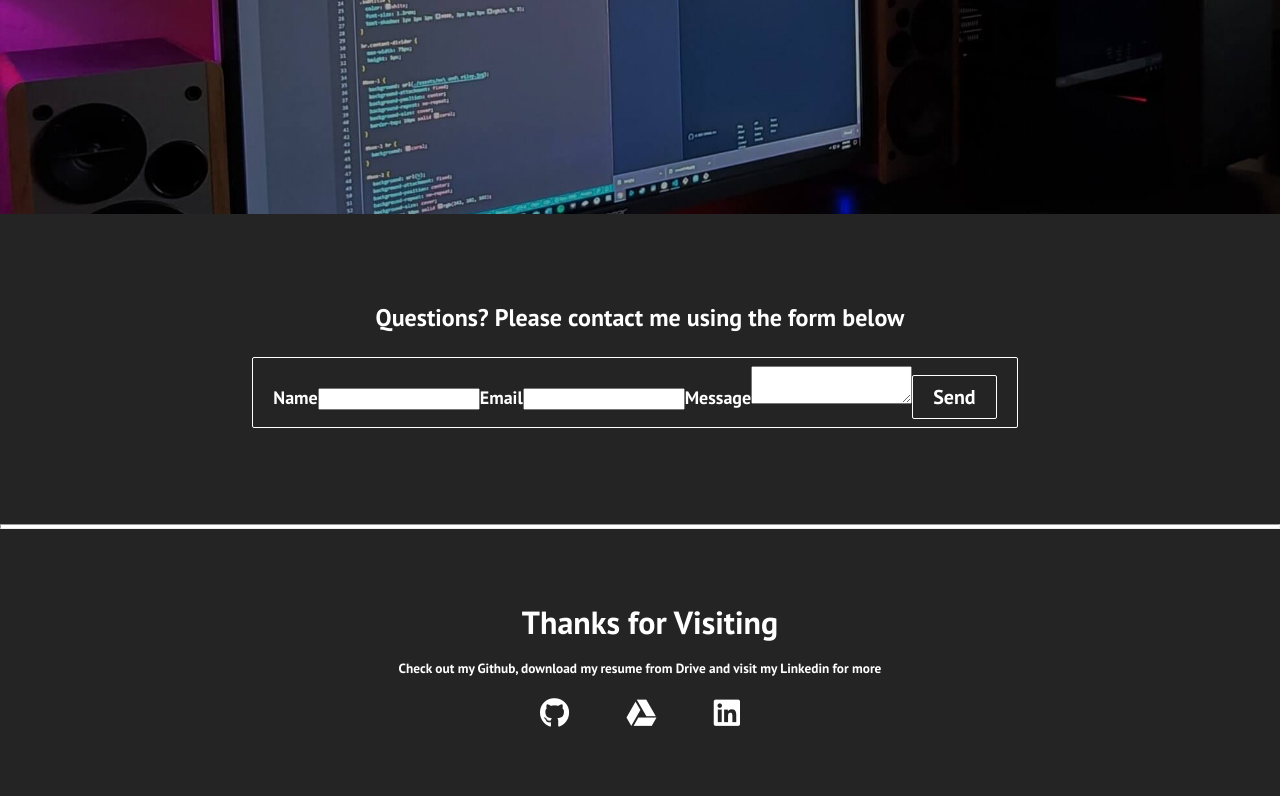
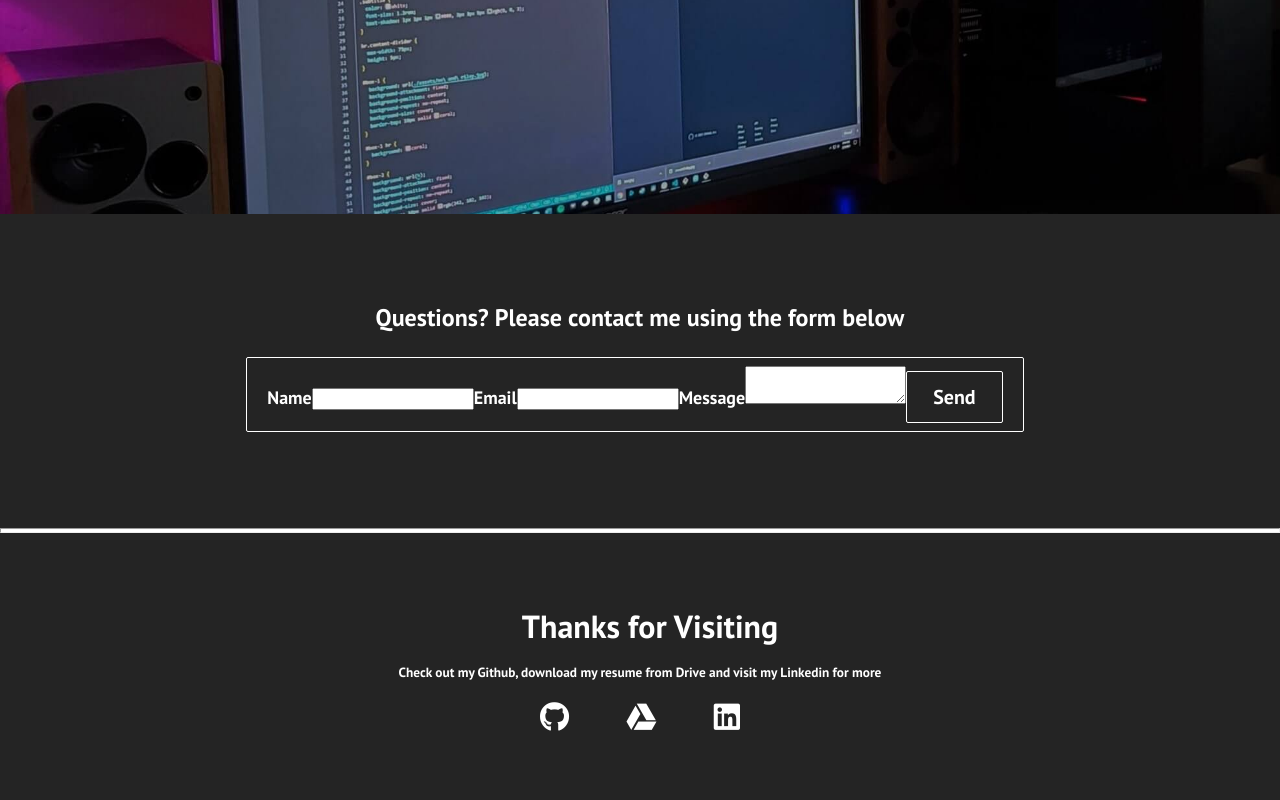
Before and after one commit to bash7325/react-portfolio, a React (Create React App) app: page /contact in a window 1280 px wide. Shown: the part 591-1391 px from the top of the page. Built offline with nearby package versions, Linux system fonts and the light colour scheme.

Commit message:
fixed btn styling/functions

```diff
--- a/src/components/ContactCard.css
+++ b/src/components/ContactCard.css
@@ -39,3 +39,41 @@
     margin-bottom: 24px;
     font-size: 24px;
   }
+
+  .btn {
+    padding: 8px 20px;
+    border-radius: 2px;
+    outline: none;
+    border: none;
+    cursor: pointer;
+}
+
+.btn--primary {
+    background-color: var(--primary);
+    color: #242424;
+    border: 1px solid var(--primary);
+}
+
+.btn--outline {
+background-color: transparent;
+color: #fff;
+padding: 8px 20px;
+border: 1px solid var(--primary);
+transition: all 0.3s ease-out;
+}
+
+.btn--medium {
+    padding: 8px 20px;
+    font-size: 20px;
+}
+
+.btn--large {
+    padding: 12px 26px;
+    font-size: 20px;
+}
+
+.btn--medium:hover, .btn--large:hover {
+    background: #fff;
+    color: #242424;
+    transition: all 0.3s ease-out;
+}
--- a/src/components/ContactCard.js
+++ b/src/components/ContactCard.js
@@ -1,6 +1,5 @@
 import React from 'react';
 import './ContactCard.css';
-import { Button } from './Button';
 import emailjs from 'emailjs-com';
 
 
@@ -30,7 +29,7 @@ function sendEmail(e) {
       <input type="email" name="user_email" />
       <label>Message</label>
       <textarea name="message" />
-      <Button buttonStyle='btn--outline' type="submit" value="Send">Send</Button>
+      <input className='btn--outline btn--large btn' type="submit" value="Send" />
     </form>
     </div>
     </section>
```
